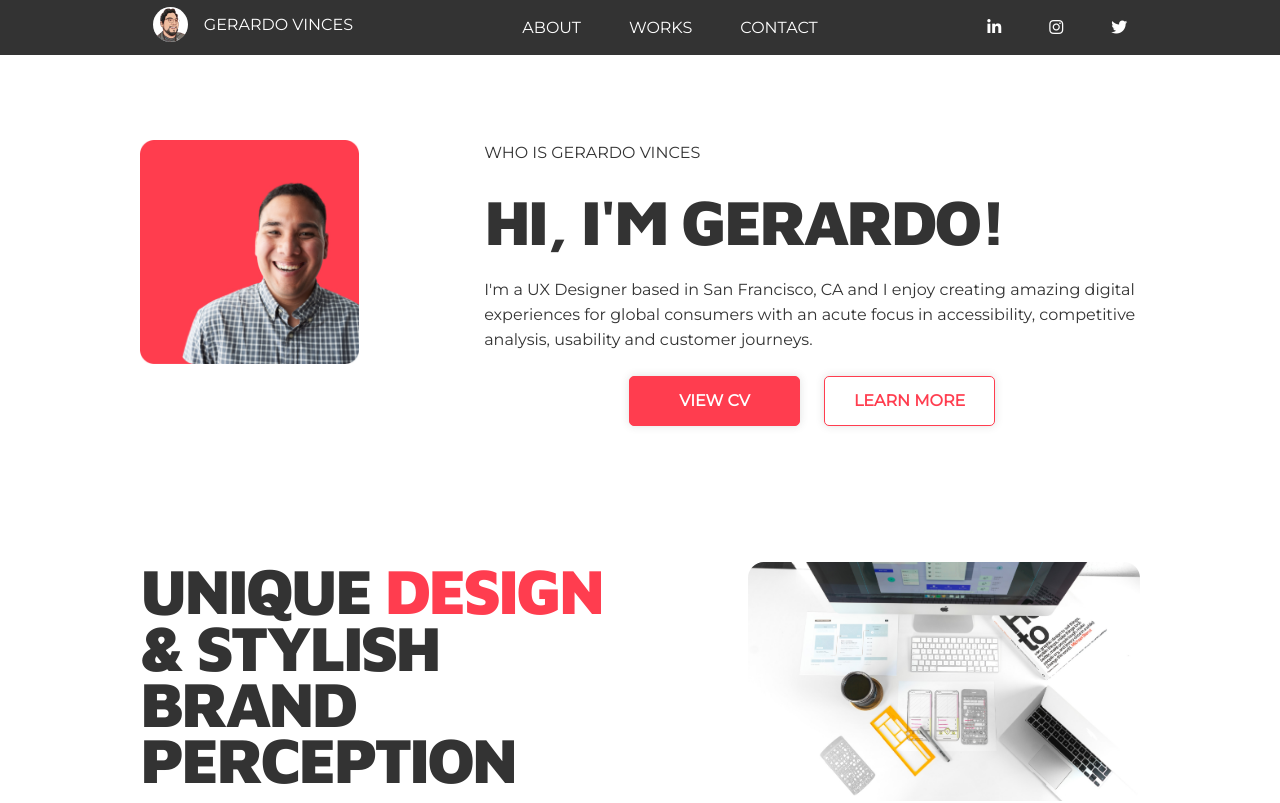
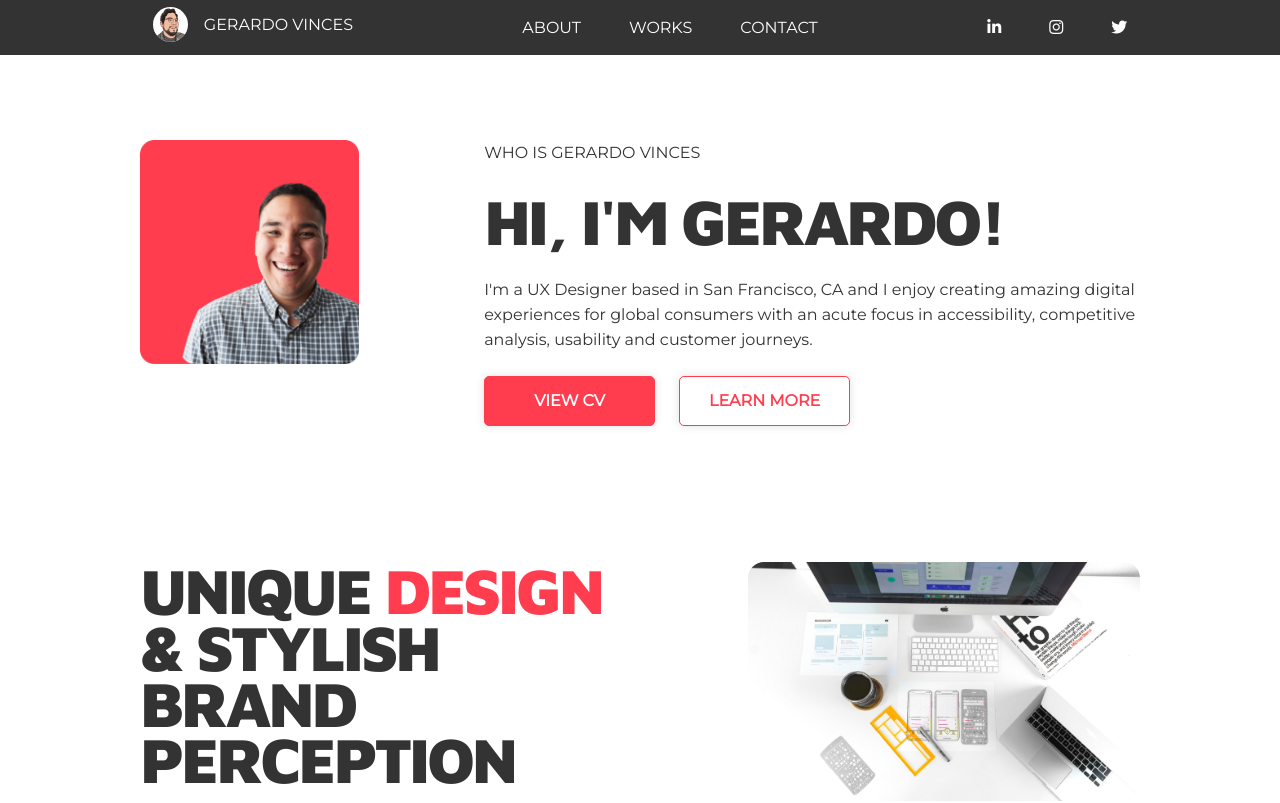
Before and after one commit to gttdo/gv-portfolio-main, a React (Create React App) app: page / in a window 1280 px wide. Shown: the top 803 px of the page. Built offline with nearby package versions, Linux system fonts and the light colour scheme.

Commit message:
fix: homepage buttons

```diff
--- a/src/components/screens/HomeScreen/HomeScreen.js
+++ b/src/components/screens/HomeScreen/HomeScreen.js
@@ -31,7 +31,7 @@ const HomeScreen = () => {
             topParagraphClasses="md:block"
             addParagraphContent=""
             secondParagraphClasses="hidden" />
-          <div className="cta-content flex flex-column justify-center md:flex-row ml-auto">
+          <div className="cta-content flex flex-column md:flex-row ml-auto">
             <a target="_blank" rel="noopener noreferrer" href="https://drive.google.com/file/d/13IFsArrqFIHCbD4-Yw88XhroAWRsdVdq/view?usp=sharing"><FixedButton addClass="mr-6 mb-4 md:mb-0 full-width md:regular-width" variant="red" textContent="VIEW CV" /></a>
 
             <FixedButtonLink addClass="full-width md:regular-width" variant="inverse" textContent="LEARN MORE" linkTo="/about" />
```
